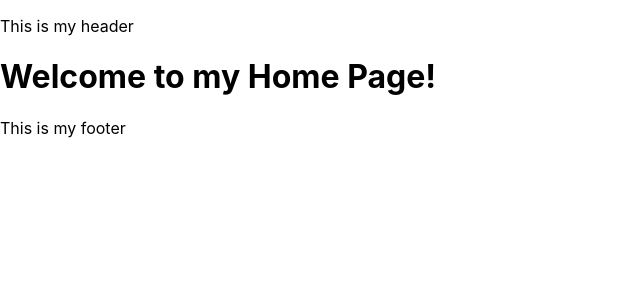
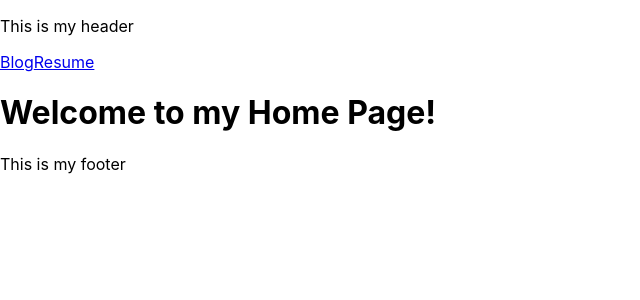
Before and after one commit to ColinH58/quiz-project, a React (Create React App) app: page / in a window 1280 px wide. Shown: the top 300 px of the page, without its empty margins (0-640 px from the left). Built offline with nearby package versions, Linux system fonts and the light colour scheme.

Commit message:
cleaning up

```diff
--- a/src/App.jsx
+++ b/src/App.jsx
@@ -9,7 +9,7 @@ function App() {
       <BrowserRouter>
         <Header />
           <Routes>
-            <Route path='*' element={<Home />} />
+            <Route path='/' element={<Home />} />
             <Route path='/blog' element={<Blog />} />
             <Route path='/resume' element={<Resume />} />
           </Routes>
--- a/src/Components/Blog.jsx
+++ b/src/Components/Blog.jsx
@@ -1,8 +1,11 @@
 import React from "react";
+import { Link } from "react-router-dom"
 
 const Blog = () => {
     return (
         <div>
+            <Link to='/'>Home</Link>
+            <Link to='/resume'>Resume</Link>
             <h1>This would be where the blog section would live</h1>
             <p>Lorem ipsum dolor sit amet consectetur adipisicing elit. Voluptatibus, in. Mollitia corporis amet quas laudantium cupiditate voluptates! Soluta similique nostrum commodi sint molestias, at aliquam, voluptatibus officiis dolorum illo recusandae.</p>
         </div>
--- a/src/Components/Home.jsx
+++ b/src/Components/Home.jsx
@@ -1,8 +1,11 @@
 import React from "react";
+import { Link } from "react-router-dom"
 
 const Home = () => {
     return (
         <div>
+            <Link to='/blog'>Blog</Link>
+            <Link to='/resume'>Resume</Link>
             <h1>Welcome to my Home Page!</h1>
         </div>
     );
--- a/src/Components/Resume.jsx
+++ b/src/Components/Resume.jsx
@@ -1,8 +1,11 @@
 import React from "react";
+import { Link } from "react-router-dom"
 
 const Resume = () => {
     return (
         <div>
+            <Link to='/'>Home</Link>
+            <Link to='/blog'>Blog</Link>
             <h1>This is my current, and most up to date, resume</h1>
             <p>Lorem ipsum dolor sit amet consectetur adipisicing elit. Illum ab quod odit expedita officiis amet facilis in totam, deleniti similique, numquam porro iste corrupti ex velit eius? Autem, dolore repellendus.</p>
         </div>
```
